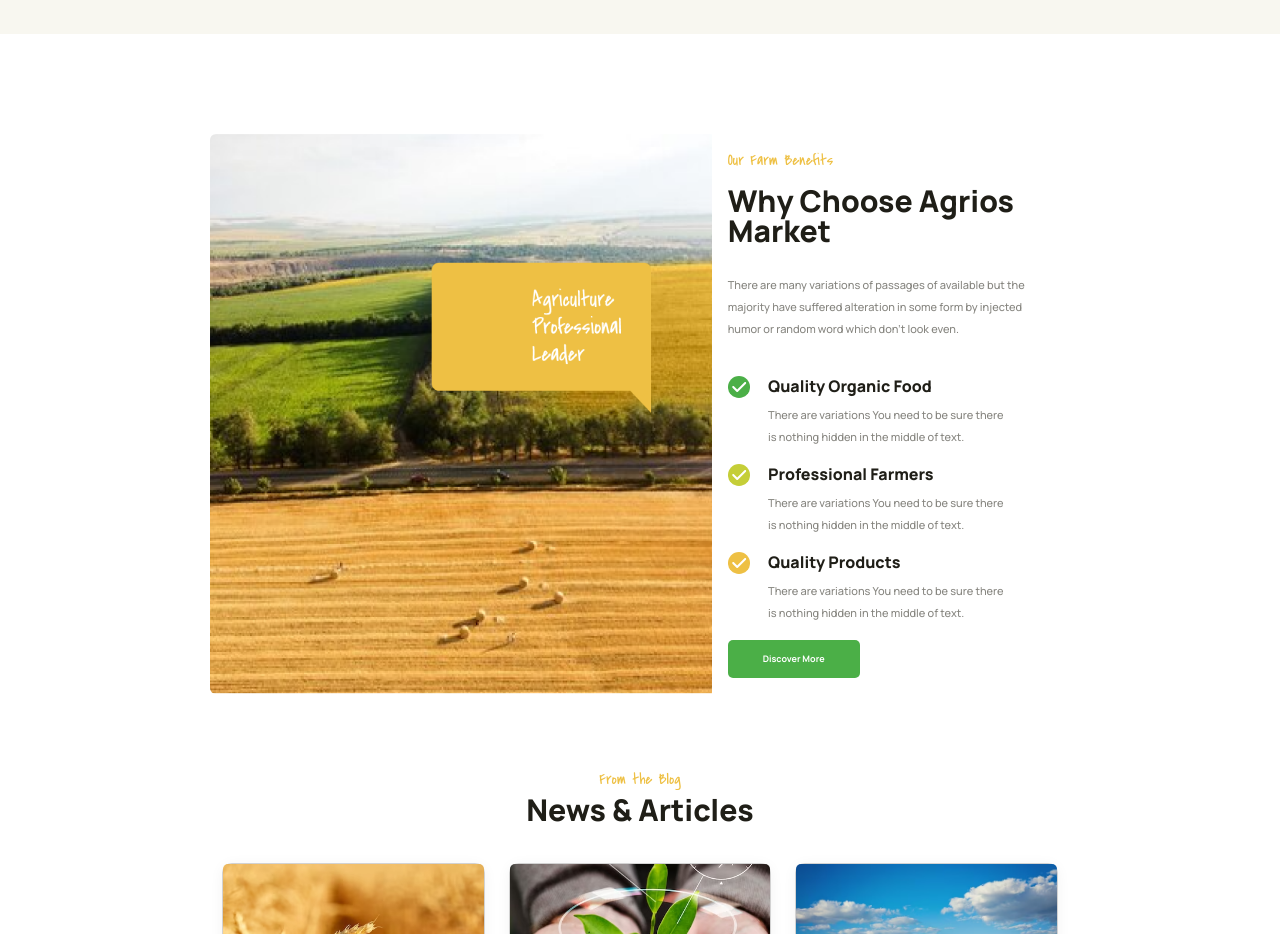
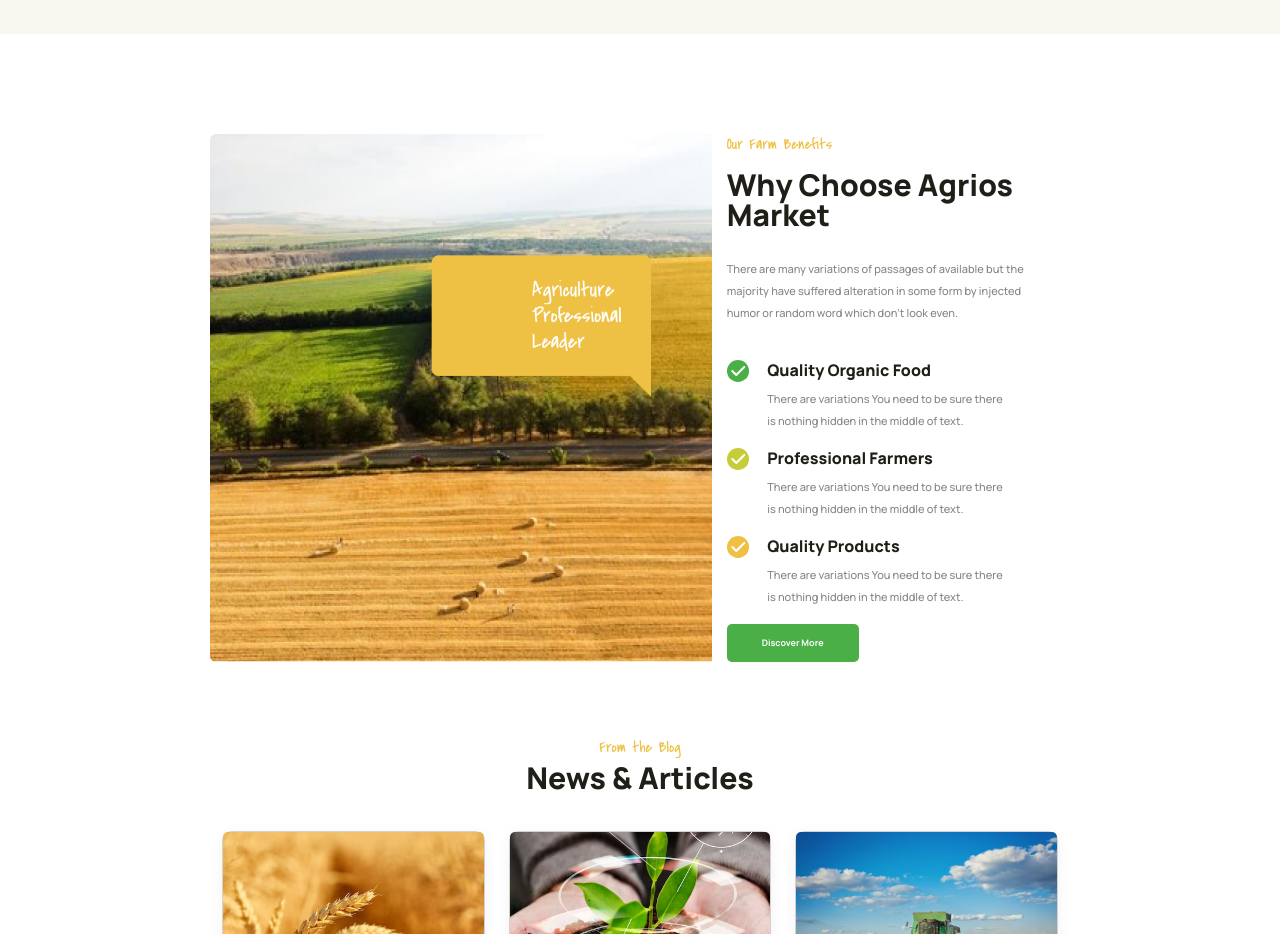
Before and after one commit to rohitch313/Home, a React (Vite) app in the folder HomeProject/: page / in a window 1280 px wide. Shown: the part 3640-4574 px from the top of the page. Built offline with nearby package versions, Linux system fonts and the light colour scheme.

Commit message:
one padding issue resolved

```diff
--- a/HomeProject/src/components/Home/FarmBenifit.module.css
+++ b/HomeProject/src/components/Home/FarmBenifit.module.css
@@ -26,7 +26,7 @@
 }
 
  .cardBody {
-  padding: 0px 15px 0px 15px;
+  padding: 0px 15px 0px 15px !important;
 }
 
 
```
